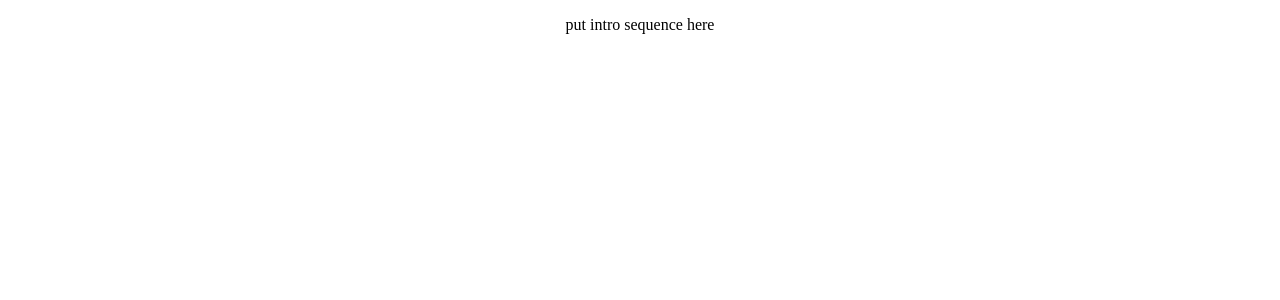
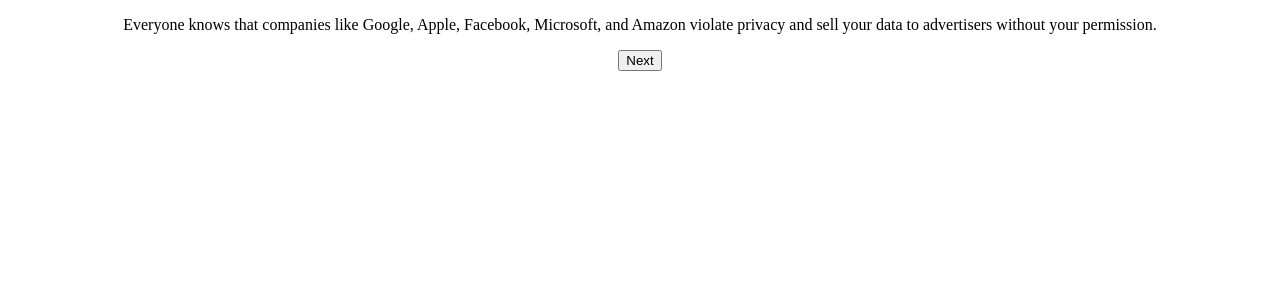
Before and after one commit to amajai/ptsu, an Angular app: page / in a window 1280 px wide. Both pictures are taken after a click on the button "Begin". Shown: the top 300 px of the page. Built offline with nearby package versions, Linux system fonts and the light colour scheme.

Commit message:
Added dialogue

```diff
--- /dev/null
+++ b/src/app/dialogue/dialogue.component.html
@@ -0,0 +1,4 @@
+<p>
+  {{prompts[this.currentIndex]}}
+</p>
+<button (click)="nextPrompt()">Next</button>
--- /dev/null
+++ b/src/app/dialogue/dialogue.component.ts
@@ -0,0 +1,25 @@
+import { Component, OnInit, Input, Output, EventEmitter } from '@angular/core';
+
+@Component({
+	selector: 'app-dialogue',
+	templateUrl: './dialogue.component.html',
+	styleUrls: ['./dialogue.component.css']
+})
+export class DialogueComponent implements OnInit {
+	@Output() next: EventEmitter<any> = new EventEmitter();
+
+	@Input() prompts: string[];
+
+	currentIndex = 0;
+
+	constructor() {}
+
+	ngOnInit() {}
+
+	nextPrompt() {
+		if (this.currentIndex >= this.prompts.length) {
+			this.next.emit(null);
+		}
+		this.currentIndex++;
+	}
+}
--- /dev/null
+++ b/src/app/intro/en-intro-dialogue.ts
@@ -0,0 +1,10 @@
+export const EN_INTRO_DIALOGUE: string[] = [
+	'Everyone knows that companies like Google, Apple, Facebook, Microsoft, and Amazon violate privacy and sell your data to advertisers without your permission.',
+	'But, you may not have known that Apple and Google have been installing a secret microchip in all Android and iPhones since 2012.',
+	'It is called the PTSU, which stands for Psychoelectric Telepathic Suggestion Chip.',
+	'The PTSU sends psychoelectric waves into your brain that change the things the brands that you prefer to buy without you ever knowing.',
+	'The ability for advertisers to not just influence, but DECIDE which brand you buy has ushered in a new era of unethical advertising, unknown to anyone...',
+	'...until now.',
+	'My name is Tanner Krewson, and I have spent the last four years developing this website to uncover the biggest conspiracy of the last decade.',
+	"Let's get started."
+];
--- a/src/app/intro/intro.component.html
+++ b/src/app/intro/intro.component.html
@@ -1,3 +1 @@
-<p>
-    put intro sequence here
-</p>
+<app-dialogue [prompts]="dialogue"></app-dialogue>
--- a/src/app/intro/intro.component.ts
+++ b/src/app/intro/intro.component.ts
@@ -1,4 +1,5 @@
 import { Component, OnInit } from '@angular/core';
+import { EN_INTRO_DIALOGUE } from './en-intro-dialogue';
 
 @Component({
 	selector: 'app-intro',
@@ -6,7 +7,11 @@
 	styleUrls: ['./intro.component.css']
 })
 export class IntroComponent implements OnInit {
-	constructor() {}
+	dialogue = EN_INTRO_DIALOGUE;
+
+	constructor() {
+		console.log(this.dialogue);
+	}
 
 	ngOnInit() {}
 }
```
Also changed, not shown: src/app/app.module.ts (+7 -1 lines), src/app/dialogue/dialogue.component.css (added), 1 other file (tests, documents, lock files or other folders).
